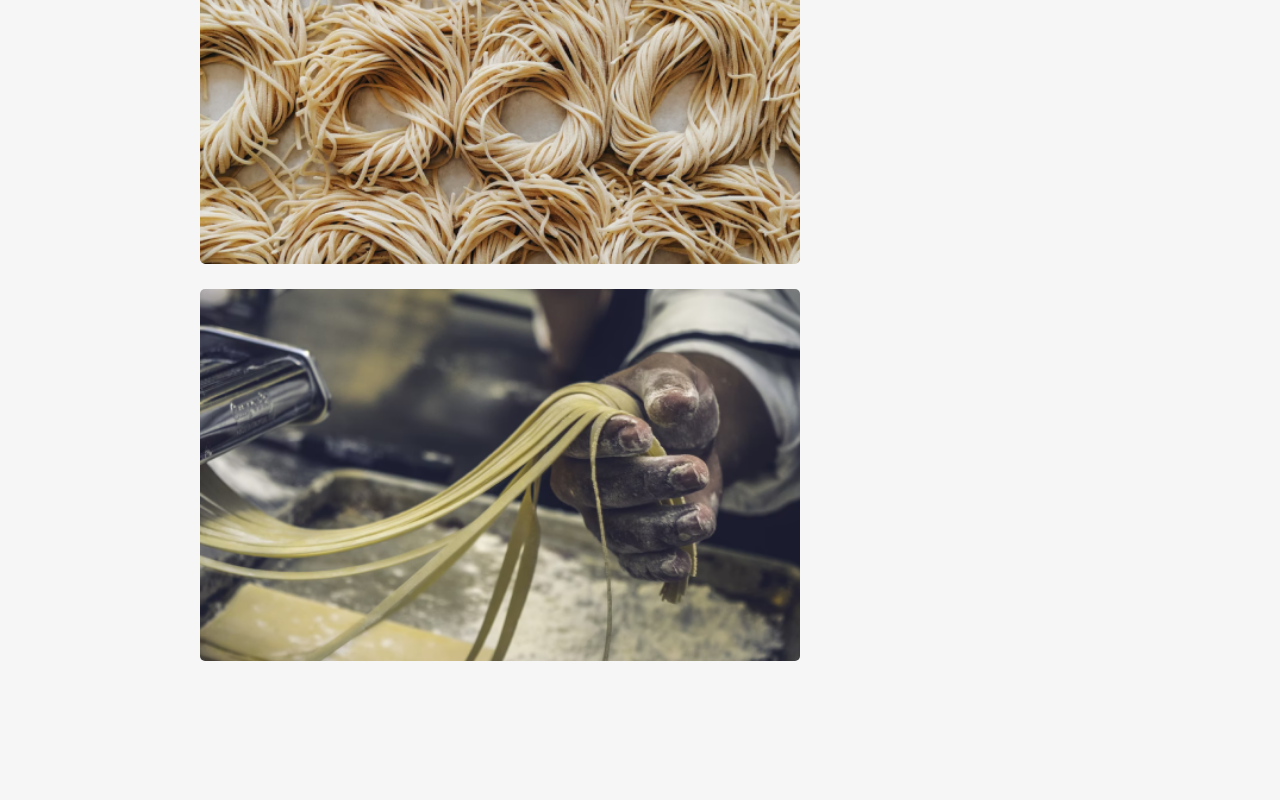
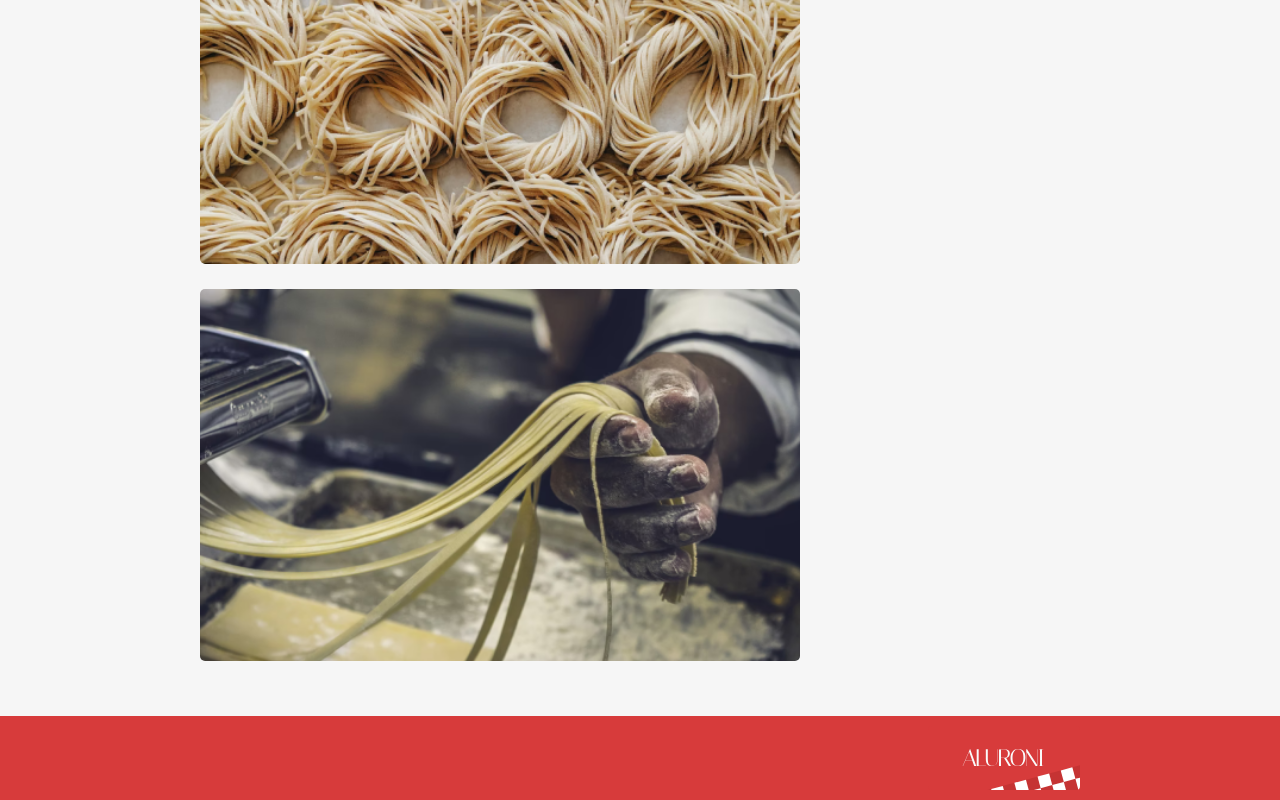
Before and after one commit to JCDMeira/aluroni, a React (Create React App) app: page /sobre in a window 1280 px wide. Shown: the part 1331-2131 px from the top of the page. Before the commit the page ends 2047 px from the top, so only its background shows below. Built offline with nearby package versions, Linux system fonts and the light colour scheme; a web font is replaced by a local one.

Commit message:
feat: add Footer

```diff
--- /dev/null
+++ b/src/components/Footer/Footer.module.scss
@@ -0,0 +1,18 @@
+@import 'styles/variables.scss';
+@import 'styles/breakpoints.scss';
+
+.footer {
+  background-color: $red;
+  display: flex;
+  justify-content: flex-end;
+  padding: 10px $padding-horizontal;
+  @media (max-width: $desktop_xsm) {
+    padding: 10px $padding-horizontal-mobile;
+  }
+  @media (min-width: $desktop_xsm) and (max-width: $desktop_sm) {
+    padding: 10px $padding-horizontal-sm;
+  }
+  @media (min-width: $desktop_sm) and (max-width: $desktop_md) {
+    padding: 10px $padding-horizontal-md;
+  }
+}
--- /dev/null
+++ b/src/components/Footer/index.tsx
@@ -0,0 +1,14 @@
+import React from 'react';
+import styles from './Footer.module.scss';
+
+import { ReactComponent as Logo } from 'assets/images/logo.svg';
+
+const Footer: React.FC = () => {
+  return (
+    <footer className={styles.footer}>
+      <Logo />
+    </footer>
+  );
+};
+
+export default Footer;
--- a/src/routes.js
+++ b/src/routes.js
@@ -7,6 +7,7 @@ import PageModel from 'components/PageModel';
 import Cardapio from 'pages/Cardapio';
 import Home from 'pages/Home';
 import Sobre from 'pages/Sobre';
+import Footer from 'components/Footer';
 
 export default function AppRouter() {
   return (
@@ -20,6 +21,7 @@ export default function AppRouter() {
             <Route path="sobre" element={<Sobre />} />
           </Route>
         </Routes>
+        <Footer />
       </Router>
     </main>
   );
```
Also changed, not shown: src/assets/images/NotFound/not_found.svg (added).
